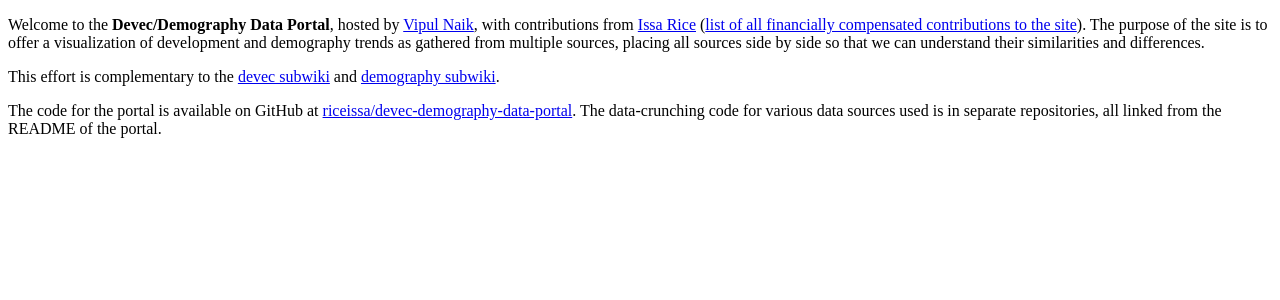
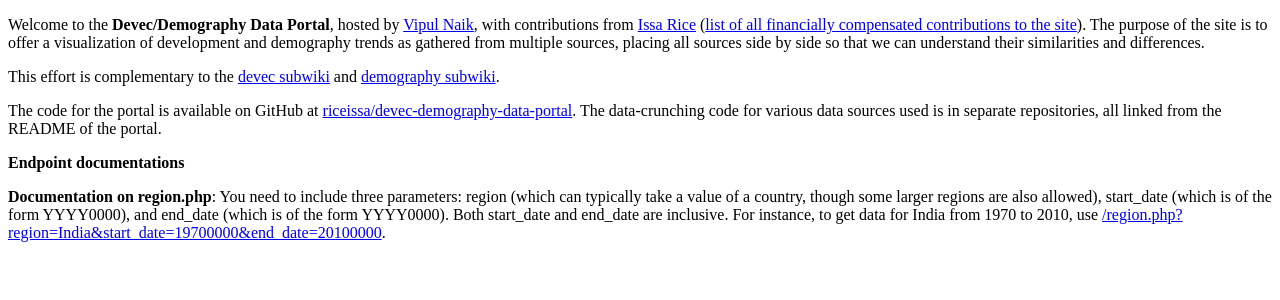
Before and after one commit to riceissa/devec-demography-data-portal, a PHP site: page / in a window 1280 px wide. Shown: the part 26-326 px from the top of the page. Run offline with PHP 8.4, Linux system fonts and the light colour scheme.

Commit message:
Add region endpoint documentation on index.php and region.php

```diff
--- a/access-portal/index.php
+++ b/access-portal/index.php
@@ -16,4 +16,9 @@ print '</head>';
 
 <p>The code for the portal is available on GitHub at <a href="https://github.com/riceissa/devec-demography-data-portal">riceissa/devec-demography-data-portal</a>. The data-crunching code for various data sources used is in separate repositories, all linked from the README of the portal.</p>
 
+<strong>Endpoint documentations</strong>
+
+<?php
+include_once("regionblurb.inc");
+?>
 </body>
--- a/access-portal/region.php
+++ b/access-portal/region.php
@@ -62,6 +62,7 @@ $include_private = $include_private ?? false;
 <h1><?= $title ?></h1>
 
 <?php
+include_once("regionblurb.inc");
 // Read data about a metric/region/date range combination from MySQL into a 2D
 // array, data, which stores datasets in rows and dates in columns so that
 // $data[$dataset][$date] gives the value corresponding to the given dataset
--- /dev/null
+++ b/access-portal/regionblurb.inc
@@ -0,0 +1 @@
+<p><strong>Documentation on region.php</strong>: You need to include three parameters: region (which can typically take a value of a country, though some larger regions are also allowed), start_date (which is of the form YYYY0000), and end_date (which is of the form YYYY0000). Both start_date and end_date are inclusive. For instance, to get data for India from 1970 to 2010, use <a href="/region.php?region=India&start_date=19700000&end_date=20100000">/region.php?region=India&start_date=19700000&end_date=20100000</a>.</p>
```
